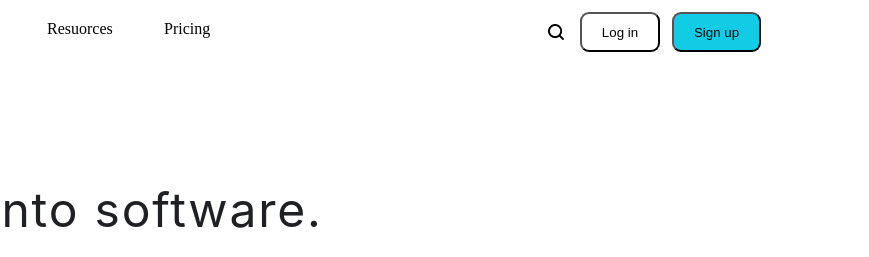
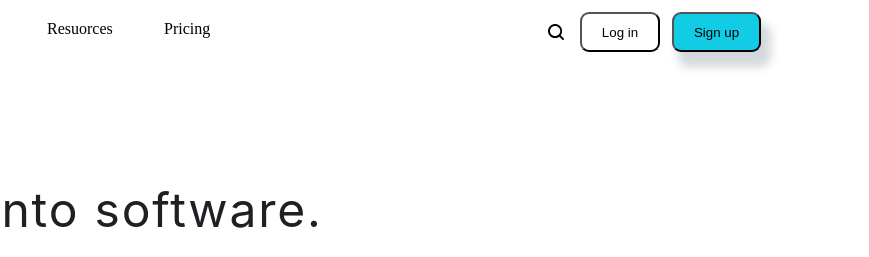
Before and after one commit to Seregan27/Glide, a plain HTML site: page index.html in a window 1280 px wide. Shown: the top 257 px of the page, 411-1280 px from the left. Drawn offline with nearby package versions, Linux system fonts and the light colour scheme.

Commit message:
Add files via upload

```diff
--- a/index.html
+++ b/index.html
@@ -4,6 +4,8 @@
     <meta charset="UTF-8">
     <link href="https://unpkg.com/aos@2.3.1/dist/aos.css" rel="stylesheet">
     <meta name="viewport" content="width=device-width, initial-scale=1.0">
+    <meta name="viewport" content="width=device-width, user-scalable=yes">
+    <meta name=viewport content="width=700">
     <link rel="stylesheet" href="style.css">
     <title>Document</title>
     <style>
--- a/style.css
+++ b/style.css
@@ -81,6 +81,7 @@ width: 89px;
 height: 40px;
 left: 1083px;
 top: 12px;
+box-shadow: 8px 13px 10px 2px rgba(34, 60, 80, 0.2);
 }
 .h1{
 position: absolute;
```
